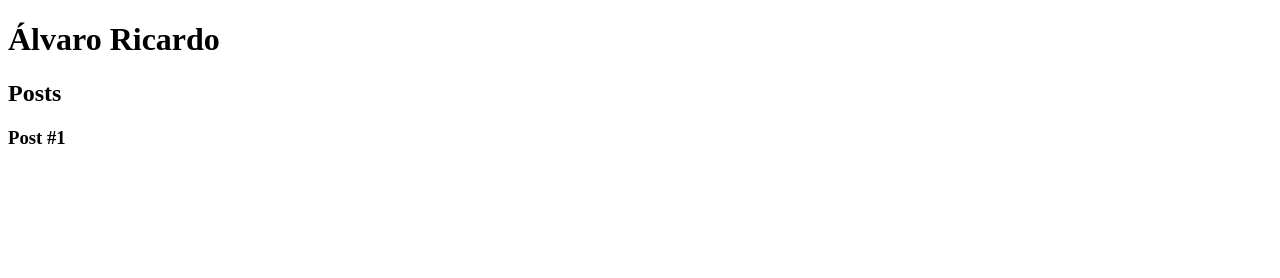
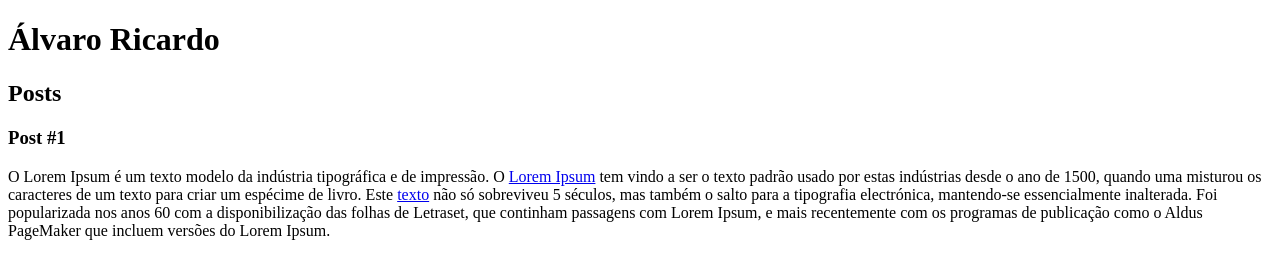
Before and after one commit to srlimaz/curso-dio-html-css, a plain HTML site: page index.html in a window 1280 px wide. Drawn offline with Linux system fonts and the light colour scheme.

Commit message:
adiciona (p) com conteudo ao index, com links e alterações no readme com descrição de alguns elementos

```diff
--- a/index.html
+++ b/index.html
@@ -16,6 +16,14 @@
                             <header>
                                 <h3>Post #1</h3>
                             </header>
+                            <p>
+                                O Lorem Ipsum é um texto modelo da indústria tipográfica e de impressão. O <a href="https://www.linkedin.com/in/alvarolbarros/" target="_blank">Lorem Ipsum</a> tem vindo a ser o texto
+                                padrão usado por estas indústrias desde o ano de 1500, quando uma misturou os caracteres de um texto para criar
+                                um espécime de livro. Este <a href="mailto:teste@teste.com">texto</a> não só sobreviveu 5 séculos, mas também o salto para a tipografia electrónica,
+                                mantendo-se essencialmente inalterada. Foi popularizada nos anos 60 com a disponibilização das folhas de Letraset,
+                                que continham passagens com Lorem Ipsum, e mais recentemente com os programas de publicação como o Aldus PageMaker
+                                que incluem versões do Lorem Ipsum.
+                            </p>
                         </article>
                 </section>
             <footer></footer>
```
Also changed, not shown: 1 other file.
